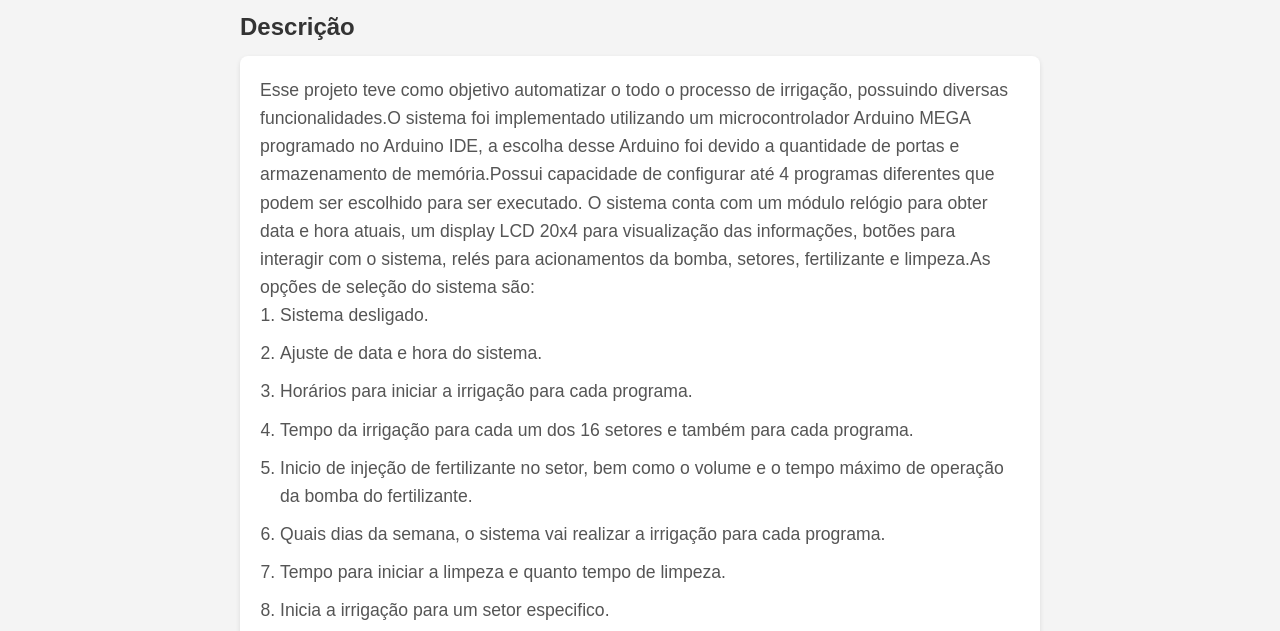
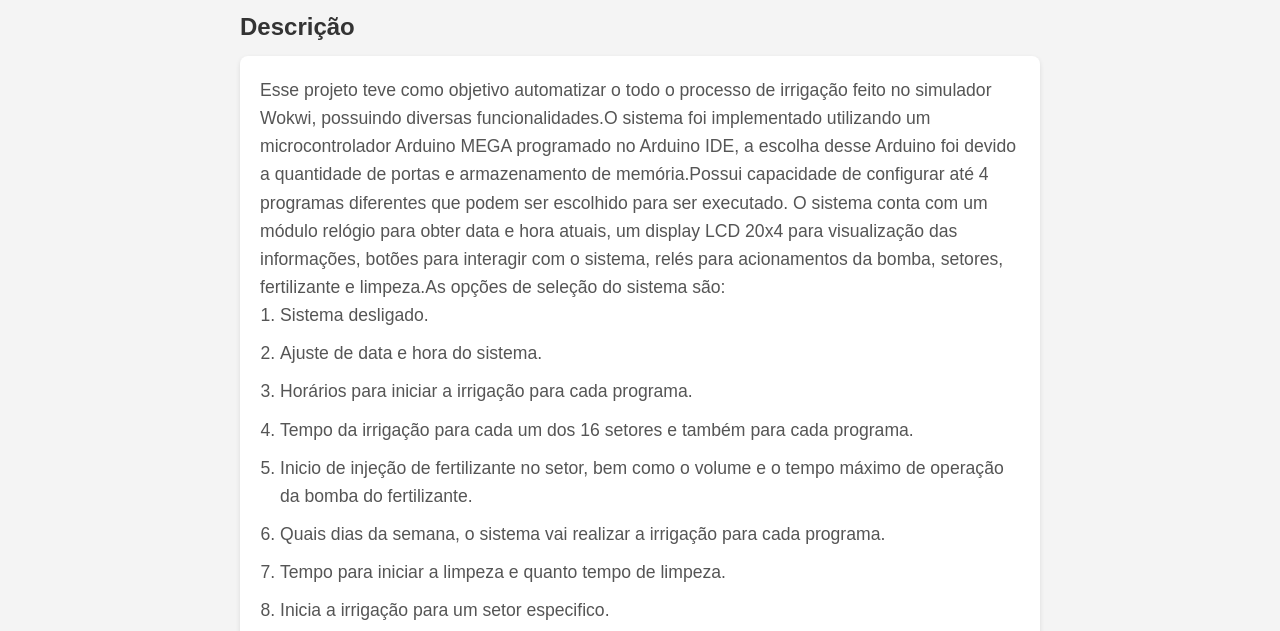
Before and after one commit to joaomarcelors/portfolio, a plain HTML site: page projects/project2.html in a window 1280 px wide. Shown: the part 162-793 px from the top of the page. Drawn offline with Linux system fonts and the light colour scheme.

Commit message:
change desc

```diff
--- a/projects/project2.html
+++ b/projects/project2.html
@@ -23,7 +23,7 @@
     <!-- Descrição do Projeto -->
     <section class="descricao-projeto-num">
         <p>
-            Esse projeto teve como objetivo automatizar o todo o processo de irrigação, possuindo diversas funcionalidades.O sistema foi implementado utilizando um microcontrolador Arduino MEGA programado no Arduino IDE, a escolha
+            Esse projeto teve como objetivo automatizar o todo o processo de irrigação feito no simulador Wokwi, possuindo diversas funcionalidades.O sistema foi implementado utilizando um microcontrolador Arduino MEGA programado no Arduino IDE, a escolha
             desse Arduino foi devido a quantidade de portas e armazenamento de memória.Possui capacidade de configurar até 4
             programas diferentes que podem ser escolhido para ser executado. O sistema conta com um módulo relógio para obter
             data e hora atuais, um display LCD 20x4 para visualização das informações, botões para interagir com o sistema, relés para
```
